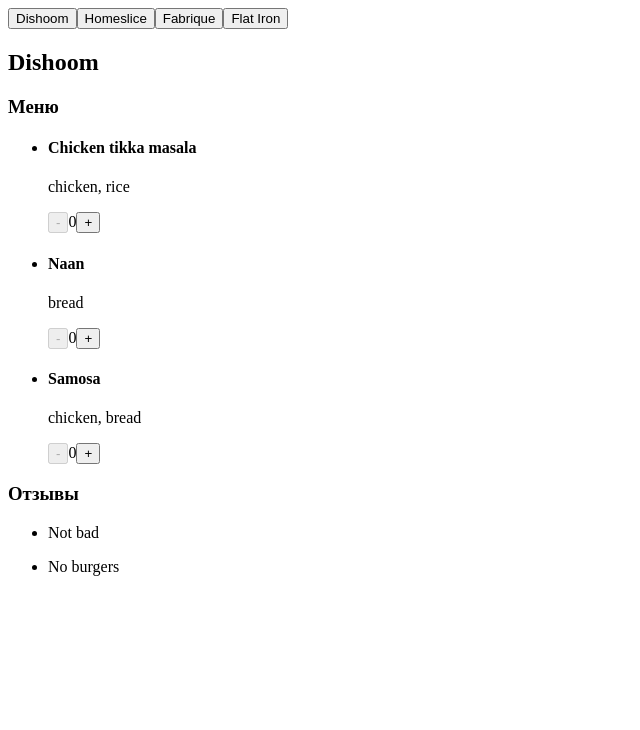
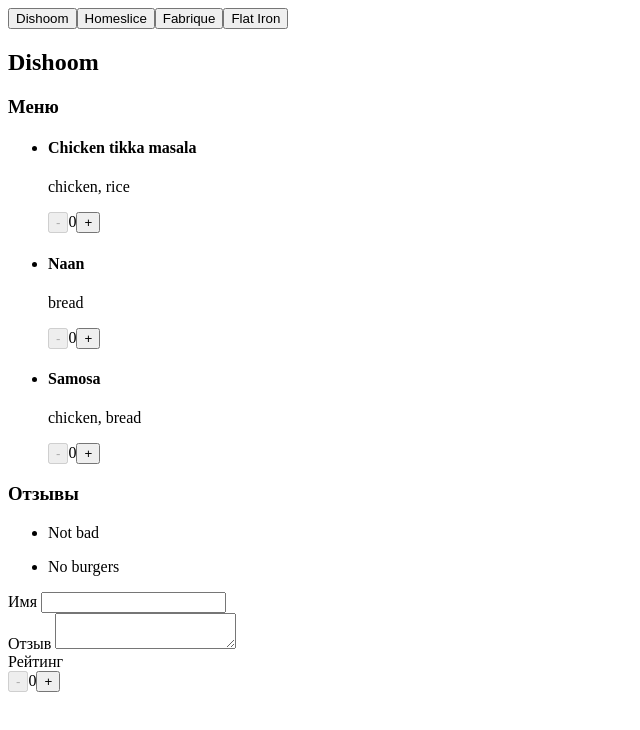
Before and after one commit to alice-rami/react-course-2023-11, a React (Vite) app: page / in a window 1280 px wide. Both pictures are taken after a click on the button "Dishoom". Shown: the top 730 px of the page, without its empty margins (0-640 px from the left). Built offline with nearby package versions, Linux system fonts and the light colour scheme.

Commit message:
hw4: create ReviewForm and add it to Restaurant

```diff
--- a/src/components/restaurant/component.tsx
+++ b/src/components/restaurant/component.tsx
@@ -1,5 +1,6 @@
 import { Restaurant as RestaurantEntity } from '../../types/types';
 import { Menu } from '../menu/component';
+import { ReviewForm } from '../review-form/component';
 import { Reviews } from '../reviews/component';
 
 interface RestaurantProps {
@@ -11,12 +12,13 @@
     return null;
   }
 
-  const { name, menu, reviews } = restaurant;
+  const { name, menu, reviews, id } = restaurant;
   return (
     <div>
       <h2>{name}</h2>
       <Menu menu={menu} />
       <Reviews reviews={reviews} />
+      <ReviewForm key={id} />
     </div>
   );
 };
--- /dev/null
+++ b/src/components/review-form/component.tsx
@@ -0,0 +1,85 @@
+import { useReducer } from 'react';
+import { Counter } from '../counter/component';
+
+const SET_NAME = 'setName';
+const SET_TEXT = 'setText';
+const SET_RATING = 'setRating';
+
+const DEFAULT_FORM_VALUES = {
+  name: '',
+  text: '',
+  rating: 0,
+};
+
+type ReviewFormAction =
+  | { type: typeof SET_NAME; payload: string }
+  | { type: typeof SET_TEXT; payload: string }
+  | { type: typeof SET_RATING; payload: number };
+
+const reducer = (
+  state: typeof DEFAULT_FORM_VALUES,
+  action: ReviewFormAction
+) => {
+  switch (action.type) {
+    case SET_NAME:
+      return {
+        ...state,
+        name: action.payload,
+      };
+    case SET_TEXT:
+      return {
+        ...state,
+        text: action.payload,
+      };
+    case SET_RATING:
+      return {
+        ...state,
+        rating: action.payload,
+      };
+    default:
+      return state;
+  }
+};
+
+export const ReviewForm = () => {
+  const [formValue, dispatch] = useReducer(reducer, DEFAULT_FORM_VALUES);
+  return (
+    <div>
+      <div>
+        <div>
+          <label htmlFor='name'>Имя </label>
+          <input
+            id='name'
+            type='text'
+            value={formValue.name}
+            onChange={(event) =>
+              dispatch({ type: SET_NAME, payload: event.target.value })
+            }
+          />
+        </div>
+        <div>
+          <label htmlFor='text'>Отзыв </label>
+          <textarea
+            id='text'
+            value={formValue.text}
+            onChange={(event) =>
+              dispatch({ type: SET_TEXT, payload: event.target.value })
+            }
+          />
+        </div>
+        <div>
+          <span>Рейтинг </span>
+          <Counter
+            value={formValue.rating}
+            increment={() =>
+              dispatch({ type: SET_RATING, payload: formValue.rating + 0.5 })
+            }
+            decrement={() =>
+              dispatch({ type: SET_RATING, payload: formValue.rating - 0.5 })
+            }
+          />
+        </div>
+      </div>
+    </div>
+  );
+};
```
